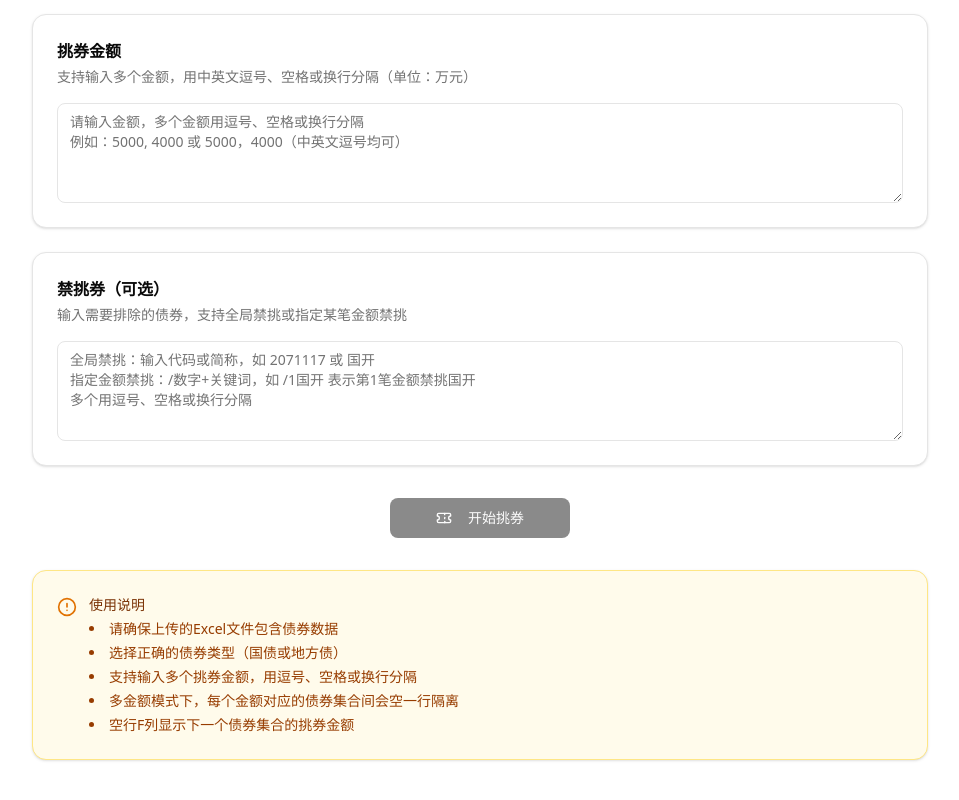
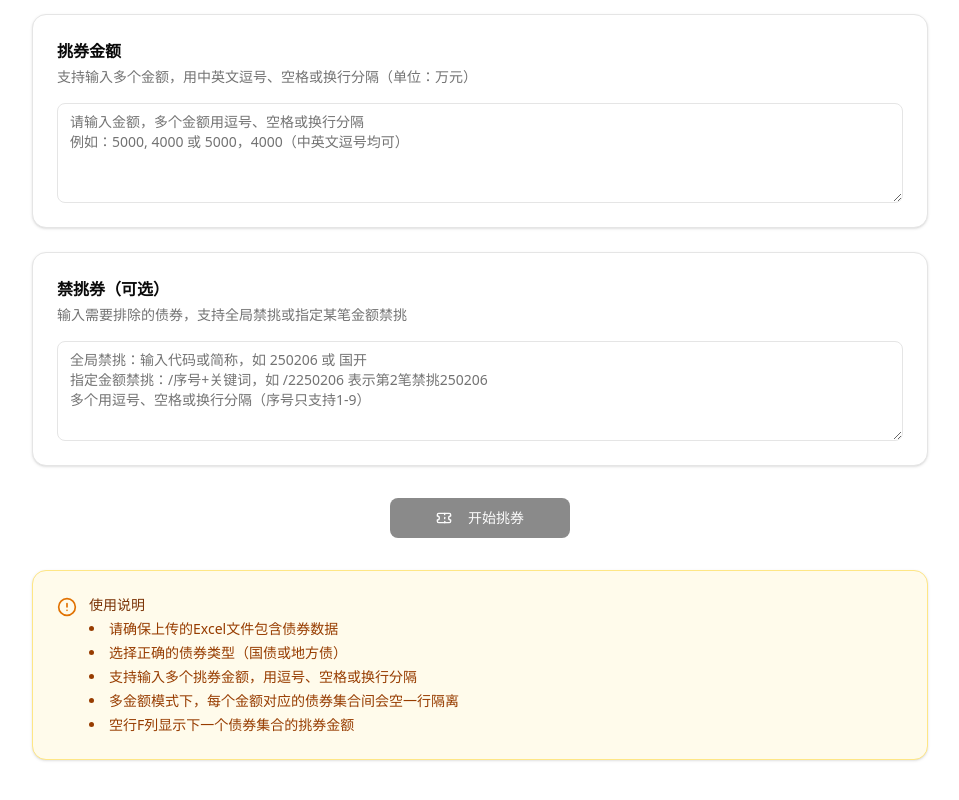
Before and after one commit to wangwei999/ww2, a Next.js app: page / in a window 1280 px wide. Shown: the part 958-1758 px from the top of the page, without its empty margins (160-1119 px from the left). Built offline with nearby package versions, Linux system fonts and the light colour scheme.

Commit message:
fix: 修复禁挑券序号解析问题，限制序号只支持1位数字(1-9)

```diff
--- a/src/app/page.tsx
+++ b/src/app/page.tsx
@@ -554,7 +554,7 @@ export default function Home() {
                 </p>
               </div>
               <textarea
-                placeholder="全局禁挑：输入代码或简称，如 2071117 或 国开&#10;指定金额禁挑：/数字+关键词，如 /1国开 表示第1笔金额禁挑国开&#10;多个用逗号、空格或换行分隔"
+                placeholder="全局禁挑：输入代码或简称，如 250206 或 国开&#10;指定金额禁挑：/序号+关键词，如 /2250206 表示第2笔禁挑250206&#10;多个用逗号、空格或换行分隔（序号只支持1-9）"
                 value={excludedBonds}
                 onChange={(e) => setExcludedBonds(e.target.value)}
                 className="flex min-h-[100px] w-full rounded-md border border-input bg-background px-3 py-2 text-sm ring-offset-background placeholder:text-muted-foreground focus-visible:outline-none focus-visible:ring-2 focus-visible:ring-ring focus-visible:ring-offset-2 disabled:cursor-not-allowed disabled:opacity-50"
@@ -566,7 +566,8 @@ export default function Home() {
                   <div className="flex flex-wrap gap-2">
                     {excludedBonds.split(/[,，\s\n]+/).filter(s => s.trim()).map((item, index) => {
                       const trimmed = item.trim();
-                      const groupMatch = trimmed.match(/^\/(\d+)(.+)$/);
+                      // 序号只取1位数字（1-9）
+                      const groupMatch = trimmed.match(/^\/([1-9])(.+)$/);
                       const isGlobal = !groupMatch;
                       const keyword = groupMatch ? groupMatch[2] : trimmed;
                       const groupIndex = groupMatch ? groupMatch[1] : null;
--- a/src/lib/coupon-matcher.ts
+++ b/src/lib/coupon-matcher.ts
@@ -129,7 +129,7 @@ export class CouponMatcher {
    * - 纯数字：代码精确匹配（全局）
    * - 文字：名称模糊匹配（全局）
    * - /1国开：第1笔金额禁挑名称包含"国开"的债券
-   * - /22071117：第2笔金额禁挑代码为"2071117"的债券
+   * - /2250206：第2笔金额禁挑代码为"250206"的债券
    */
   private parseExclusionRules(): void {
     this.exclusionRules = [];
@@ -138,8 +138,8 @@ export class CouponMatcher {
       const trimmed = item.trim();
       if (!trimmed) continue;
 
-      // 检查是否有 /数字 前缀
-      const groupMatch = trimmed.match(/^\/(\d+)(.+)$/);
+      // 检查是否有 /数字 前缀（序号只取1位数字，支持1-9）
+      const groupMatch = trimmed.match(/^\/([1-9])(.+)$/);
 
       if (groupMatch) {
         // 带金额序号的禁挑券
```
